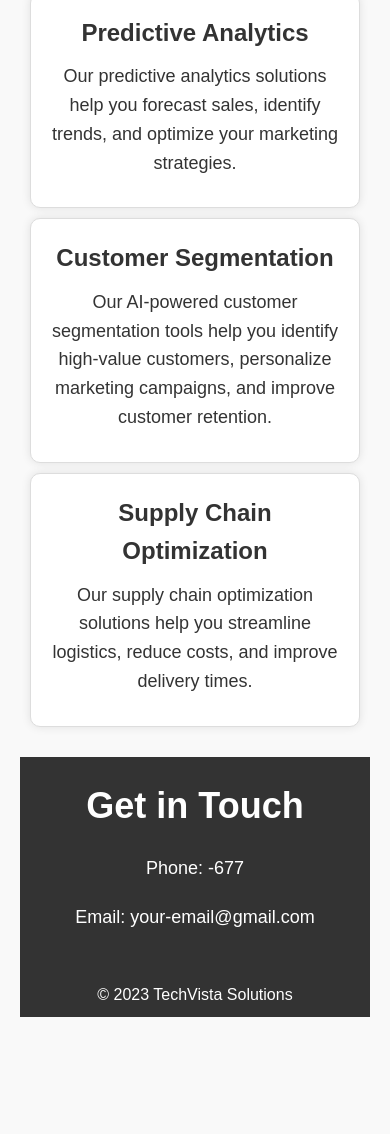
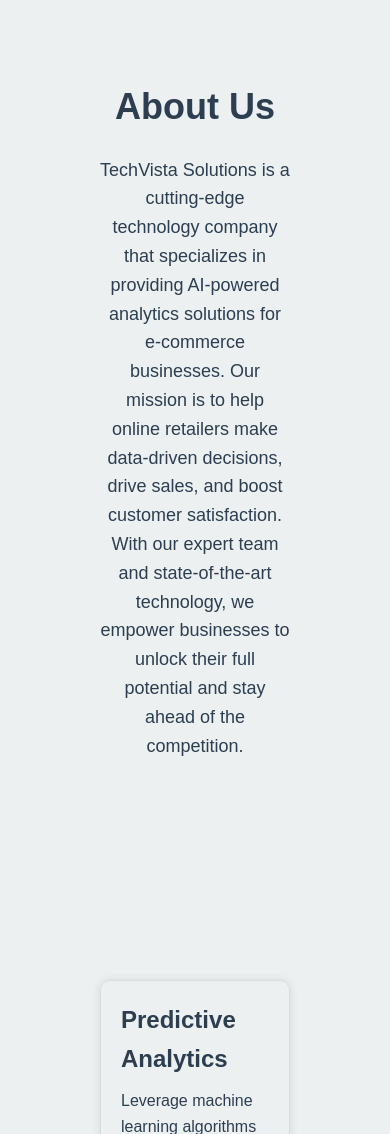
Before and after one commit to AjDhisone/sim-ai-automation, a plain HTML site: page techvista-solutions/index.html in a window 390 px wide. Shown: the part 866-2000 px from the top of the page. Before the commit the page ends 1883 px from the top, so only its background shows below. Drawn offline with Linux system fonts and the light colour scheme.

Commit message:
Update landing page for techvista-solutions

```diff
--- a/techvista-solutions/index.html
+++ b/techvista-solutions/index.html
@@ -5,7 +5,12 @@
     <meta name="viewport" content="width=device-width, initial-scale=1.0">
     <title>TechVista Solutions</title>
     <style>
-        /* Global Styles */
+        :root {
+            --primary-color: #3498db;
+            --secondary-color: #f1c40f;
+            --dark-color: #2c3e50;
+            --light-color: #ecf0f1;
+        }
         * {
             box-sizing: border-box;
             margin: 0;
@@ -14,52 +19,40 @@
         body {
             font-family: Arial, sans-serif;
             line-height: 1.6;
-            color: #333;
-            background-color: #f9f9f9;
+            color: var(--dark-color);
+            background-color: var(--light-color);
             overflow-x: hidden;
         }
-        a {
-            text-decoration: none;
-            color: #337ab7;
-        }
-        .container {
-            max-width: 1200px;
-            margin: 0 auto;
-            padding: 0 20px;
-        }
-        /* Hero Section */
         .hero {
-            background: linear-gradient(135deg, #3a86ff, #ff006e);
-            background-size: 400% 400%;
-            animation: gradient 10s ease infinite;
+            background-image: linear-gradient(to bottom, var(--primary-color), var(--secondary-color));
+            background-size: 100% 300px;
+            background-position: 0% 100%;
             height: 100vh;
             display: flex;
             justify-content: center;
             align-items: center;
             color: #fff;
+            animation: hero-animation 10s infinite;
         }
-        @keyframes gradient {
+        @keyframes hero-animation {
             0% {
-                background-position: 0% 50%;
+                background-position: 0% 100%;
             }
             50% {
-                background-position: 100% 50%;
+                background-position: 100% 100%;
             }
             100% {
-                background-position: 0% 50%;
+                background-position: 0% 100%;
             }
         }
         .hero h1 {
             font-size: 48px;
         }
         .hero p {
-            font-size: 18px;
-            margin-bottom: 20px;
+            font-size: 24px;
         }
-        /* About Section */
         .about {
-            background-color: #fff;
-            padding: 50px 0;
+            padding: 100px;
             text-align: center;
         }
         .about h2 {
@@ -68,44 +61,32 @@
         }
         .about p {
             font-size: 18px;
-            margin-bottom: 20px;
         }
-        /* Services/Features Section */
         .services {
-            background-color: #f9f9f9;
-            padding: 50px 0;
-            text-align: center;
+            padding: 100px;
+            display: flex;
+            flex-wrap: wrap;
+            justify-content: center;
         }
-        .services h2 {
-            font-size: 36px;
-            margin-bottom: 20px;
-        }
-        .services .service {
-            background-color: #fff;
+        .service {
+            margin: 20px;
+            width: calc(33.33% - 20px);
             padding: 20px;
-            margin: 20px;
             border: 1px solid #ddd;
             border-radius: 10px;
-            box-shadow: 0 0 10px rgba(0, 0, 0, 0.1);
+            box-shadow: 0 0 10px rgba(0,0,0,0.1);
             transition: transform 0.2s ease-in-out;
         }
-        .services .service:hover {
-            transform: translateY(-10px);
+        .service:hover {
+            transform: scale(1.05);
         }
-        .services .service h3 {
+        .service h3 {
             font-size: 24px;
             margin-bottom: 10px;
         }
-        .services .service p {
-            font-size: 18px;
-            margin-bottom: 10px;
-        }
-        /* Contact Section */
         .contact {
-            background-color: #333;
-            padding: 50px 0;
+            padding: 100px;
             text-align: center;
-            color: #fff;
         }
         .contact h2 {
             font-size: 36px;
@@ -116,69 +97,57 @@
             margin-bottom: 20px;
         }
         .contact a {
+            text-decoration: none;
+            color: var(--primary-color);
+        }
+        .footer {
+            background-color: var(--dark-color);
             color: #fff;
+            padding: 20px;
+            text-align: center;
+            clear: both;
         }
-        /* Footer */
-        .footer {
-            background-color: #333;
-            padding: 10px 0;
-            text-align: center;
-            color: #fff;
+        @media only screen and (max-width: 768px) {
+            .services {
+                flex-direction: column;
             }
-        /* Media Queries */
-        @media only screen and (max-width: 768px) {
-            .hero {
-                height: 50vh;
-            }
-            .about, .services, .contact {
-                padding: 20px 0;
-            }
-            .services .service {
-                margin: 10px;
+            .service {
+                width: 100%;
+                margin: 20px 0;
             }
         }
     </style>
 </head>
 <body>
-    <div class="container">
-        <!-- Hero Section -->
     <div class="hero">
-            <div>
         <h1>TechVista Solutions</h1>
         <p>Unlocking Insights with AI Analytics for E-commerce</p>
     </div>
-        </div>
-        <!-- About Section -->
     <div class="about">
         <h2>About Us</h2>
-            <p>TechVista Solutions is a leading provider of AI analytics solutions for e-commerce businesses. Our team of experts helps you gain valuable insights into your customers' behavior, preferences, and trends, enabling you to make informed decisions and drive growth.</p>
+        <p>TechVista Solutions is a cutting-edge technology company that specializes in providing AI-powered analytics solutions for e-commerce businesses. Our mission is to help online retailers make data-driven decisions, drive sales, and boost customer satisfaction. With our expert team and state-of-the-art technology, we empower businesses to unlock their full potential and stay ahead of the competition.</p>
     </div>
-        <!-- Services/Features Section -->
     <div class="services">
-            <h2>Our Services</h2>
         <div class="service">
             <h3>Predictive Analytics</h3>
-                <p>Our predictive analytics solutions help you forecast sales, identify trends, and optimize your marketing strategies.</p>
+            <p>Leverage machine learning algorithms to forecast sales, identify trends, and optimize pricing strategies.</p>
         </div>
         <div class="service">
             <h3>Customer Segmentation</h3>
-                <p>Our AI-powered customer segmentation tools help you identify high-value customers, personalize marketing campaigns, and improve customer retention.</p>
+            <p>Use AI-driven insights to segment your customer base, personalize marketing campaigns, and improve customer engagement.</p>
         </div>
         <div class="service">
             <h3>Supply Chain Optimization</h3>
-                <p>Our supply chain optimization solutions help you streamline logistics, reduce costs, and improve delivery times.</p>
+            <p>Optimize your supply chain operations with predictive analytics, reducing costs and improving delivery times.</p>
         </div>
     </div>
-        <!-- Contact Section -->
     <div class="contact">
         <h2>Get in Touch</h2>
         <p>Phone: -677</p>
         <p>Email: <a href="mailto:your-email@gmail.com">your-email@gmail.com</a></p>
     </div>
-        <!-- Footer -->
     <div class="footer">
-            <p>&copy; 2023 TechVista Solutions</p>
-        </div>
+        &copy; 2024 TechVista Solutions
     </div>
 </body>
 </html>
```
Lines whose indentation alone changed are shown as unchanged.
